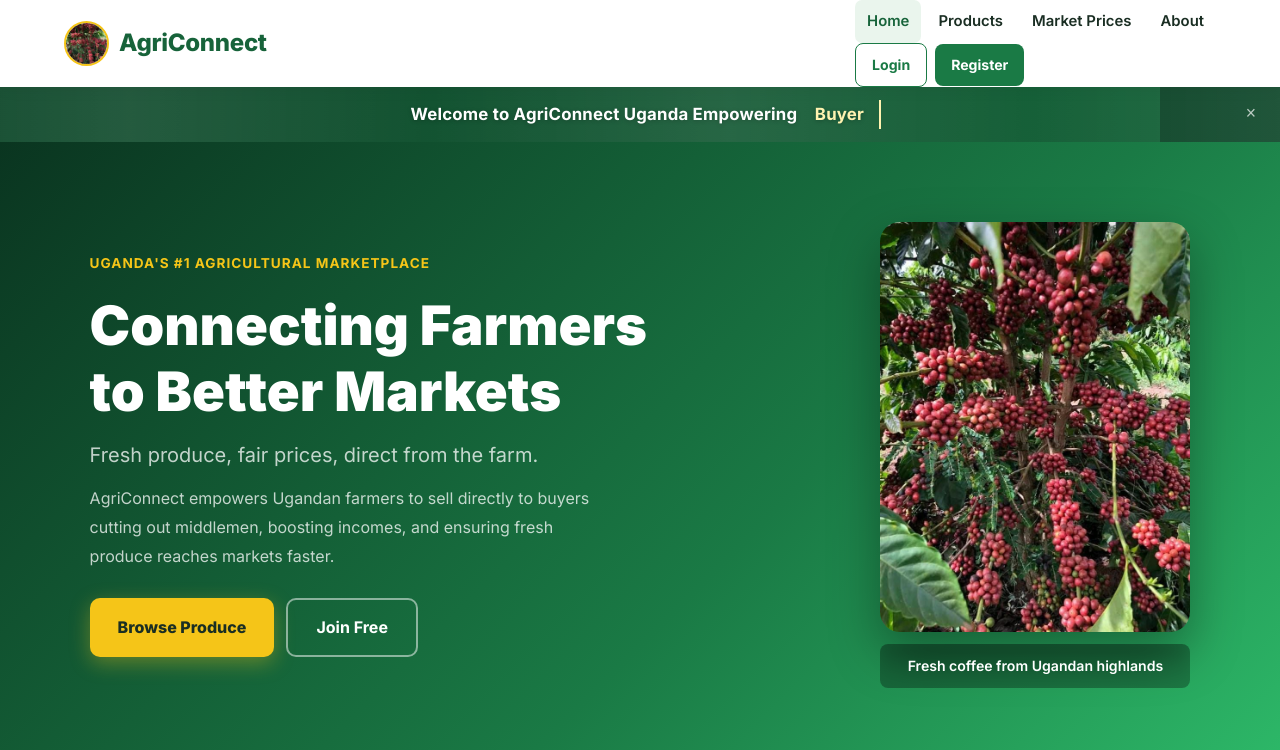
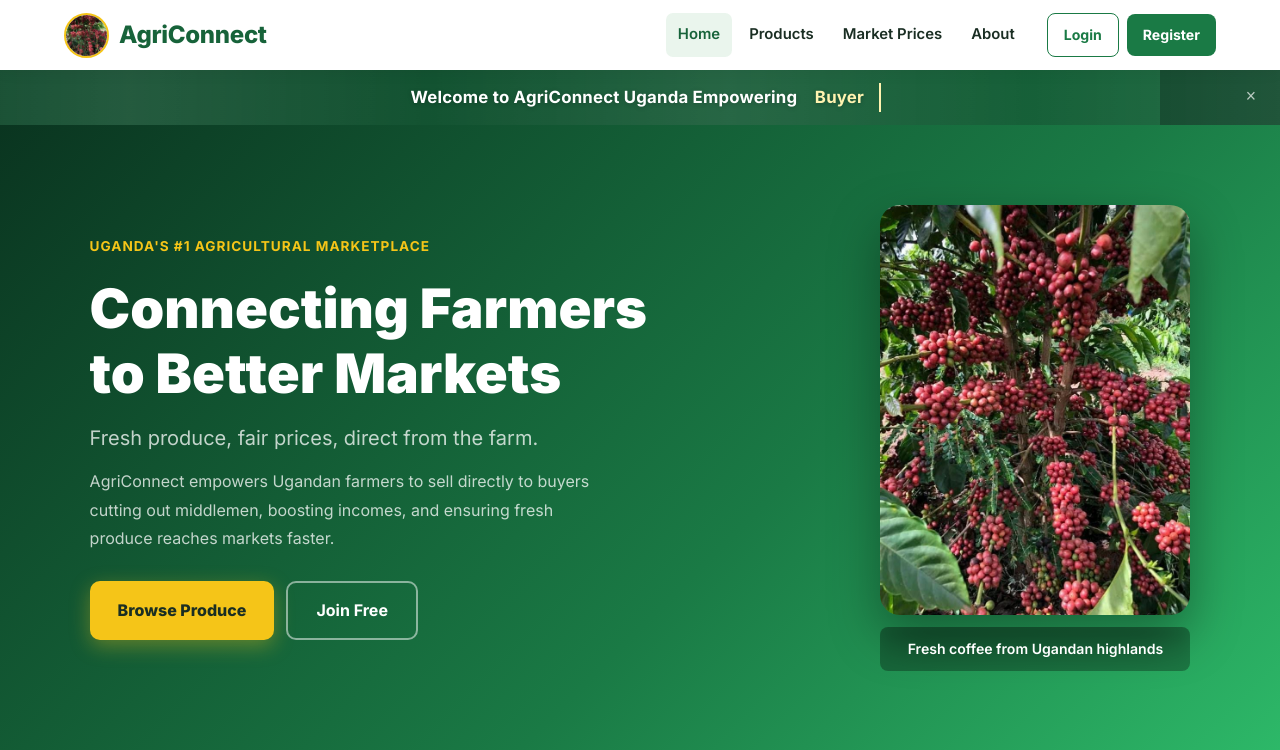
Before and after one commit to Fahad-server/Agriconnect, a Django app: template templates/index.html in a window 1280 px wide. Shown: the top 750 px of the page. Run offline with Django 5.2, Linux system fonts and the light colour scheme; the template is opened without the code that fills it, so the values that code supplies are empty.

Commit message:
Add files via upload

```diff
--- a/static/pages/style.css
+++ b/static/pages/style.css
@@ -95,12 +95,19 @@ header {
     border: 2px solid var(--gold);
 }
 
+.nav-menu {
+    display: flex;
+    align-items: center;
+    gap: 20px;
+}
+
 .nav-links {
     list-style: none;
     display: flex;
     align-items: center;
     gap: 5px;
-    flex-wrap: wrap;
+    margin: 0;
+    padding: 0;
 }
 
 .nav-links a {
@@ -110,6 +117,7 @@ header {
     font-weight: 600;
     font-size: 0.93rem;
     transition: 0.3s;
+    white-space: nowrap;
 }
 
 .nav-links a:hover,
```
